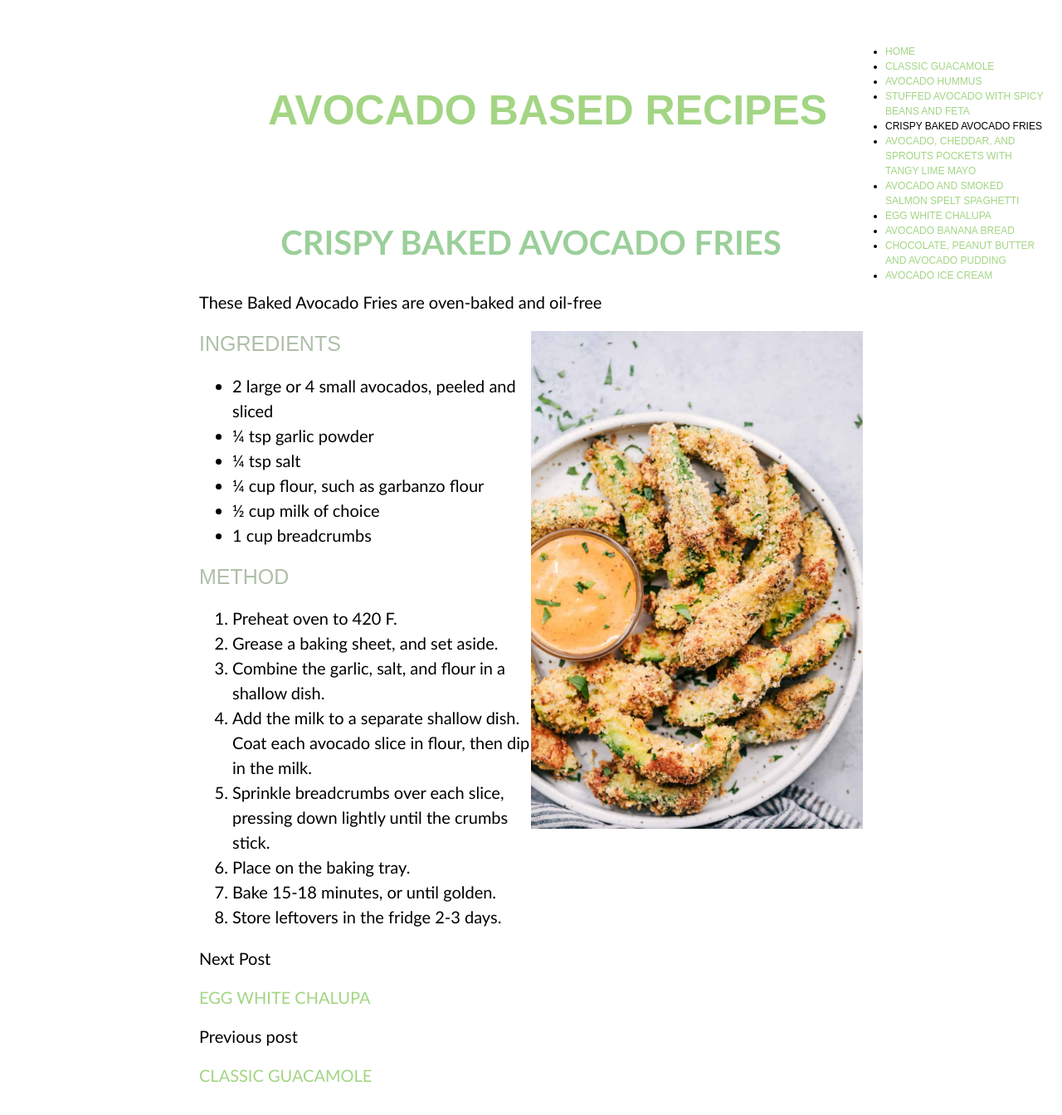
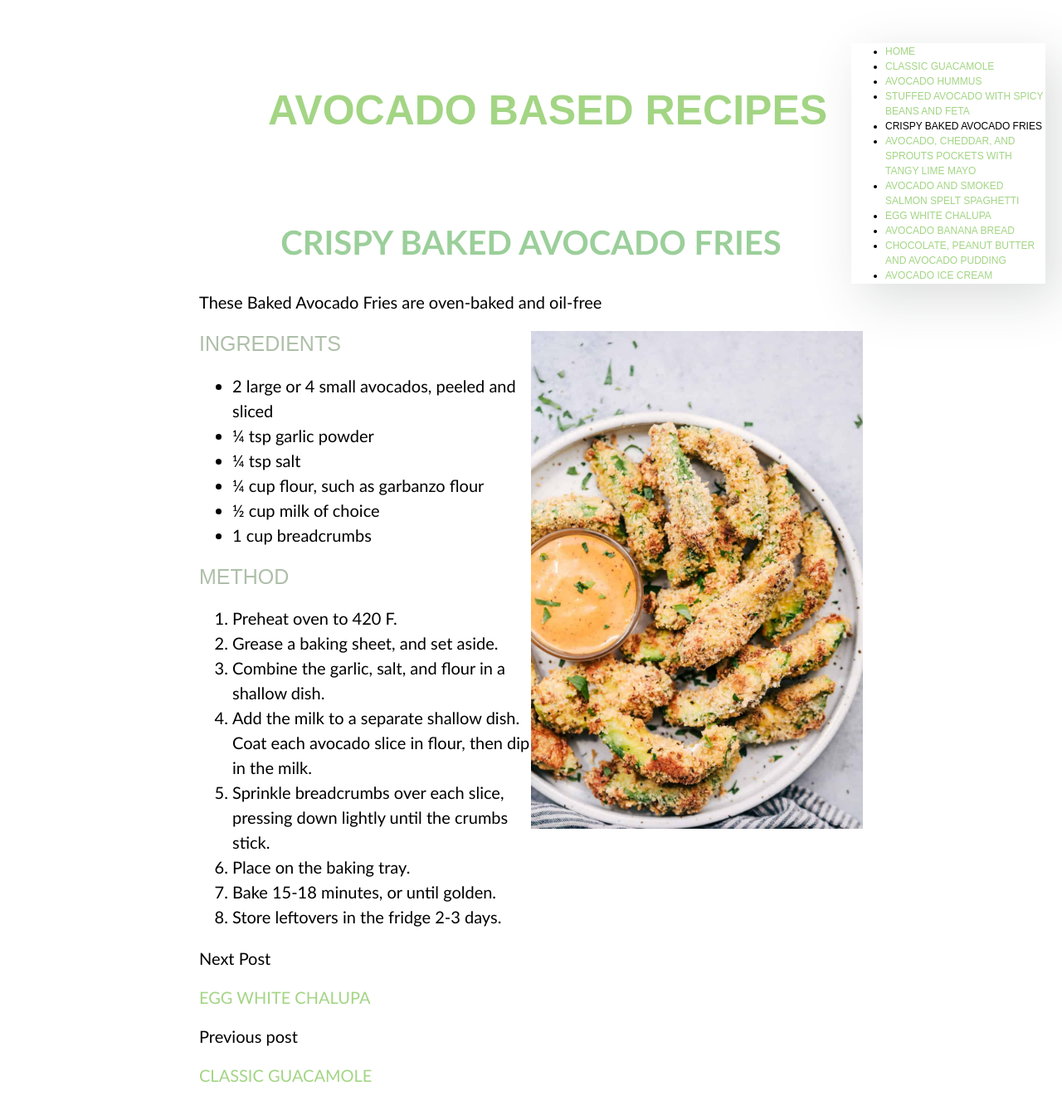
Before and after one commit to FleurBailey/fleurbailey.github.io, a Jekyll site: the page built from _recipes/recipe8.markdown, in a window 1280 px wide and 1378 px high. Shown: the top 1344 px of the window at 83% size. Built offline with Jekyll 4.4.1, drawn with Linux system fonts in a browser that asks for light colours.

Commit message:
box change

```diff
--- a/assets/css/recipes.css
+++ b/assets/css/recipes.css
@@ -131,4 +131,13 @@ ul.recipes {
   top:40px;
   right:20px;
   text-align: left;
+  position: fixed;
+  -webkit-box-shadow: 14px 18px 56px 0px rgba(50,56,52,0.17);
+-moz-box-shadow: 14px 18px 56px 0px rgba(50,56,52,0.17);
+box-shadow: 14px 18px 56px 0px rgba(50,56,52,0.17);
 }
+
+ul.recipes li {
+  text-indent: none;
+
+}
```
